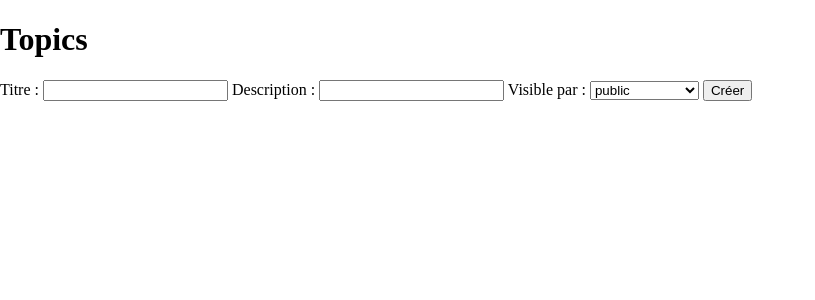
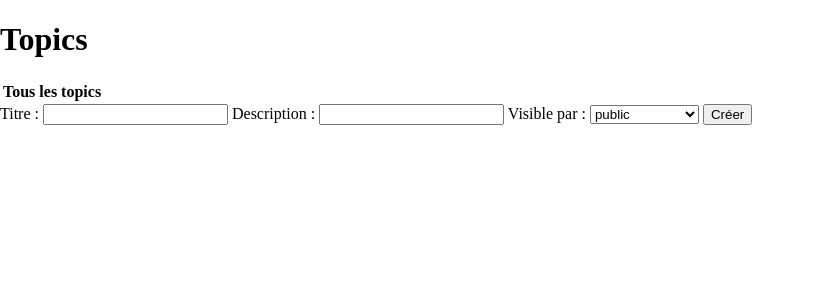
Before and after one commit to maxime-siegl/forum, a PHP site: page /topic.php in a window 1280 px wide. Shown: the top 300 px of the page, without its empty margins (0-815 px from the left). Run offline with PHP 8.4, Linux system fonts and the light colour scheme; data comes from the database, SQL or seed files in the repository; lists and menus that the app fills with data are empty.

Commit message:
création des requetes pour afficher les topics

```diff
--- a/include/php_topic.php
+++ b/include/php_topic.php
@@ -2,12 +2,30 @@
 
 //faire 2 versions : admin à acces au formulaire en plus des l'affichage des topics
     require_once 'fonctions/fonction_global.php';
+    $connexionbdd = connexionbdd();
 
-    $connexionbdd = connexionbdd();
+    //Va chercher tous les rangs de bdd
     $requete_rang = "SELECT * FROM confidentialite";
     $query_rang = mysqli_query($connexionbdd, $requete_rang);
     $rang = mysqli_fetch_all($query_rang, MYSQLI_ASSOC);
 
+    //Va chercher tous les topics / VERSION ADMIN/MODO-mettre la requete dans le if et la query et fectch_all en dehors
+    $requete_topic_admin = "SELECT * FROM topics";
+    $query_topic_admin = mysqli_query($connexionbdd, $requete_topic_admin);
+    $topic_admin = mysqli_fetch_all($query_topic_admin, MYSQLI_ASSOC);
+
+    //VERSION MEMBRE-mettre la requete dans le if et la query et fectch_all en dehors
+    $requete_topic_membre = "SELECT * FROM topics WHERE id_confidentialite=1 OR id_confidentialite=2";
+    $query_topic_membre = mysqli_query($connexionbdd, $requete_topic_membre);
+    $topic_membre_brut = mysqli_fetch_all($query_topic_membre, MYSQLI_ASSOC);
+
+    //VERSION PUBLIC-mettre la requete dans le if et la query et fectch_all en dehors
+    $requete_topic_public = "SELECT * FROM topics WHERE id_confidentialite=1";
+    $query_topic_public = mysqli_query($connexionbdd, $requete_topic_public);
+    $topic_public_brut = mysqli_fetch_all($query_topic_public, MYSQLI_ASSOC);
+
+
+    //A mettre dans la condition user = admin ou modo
     if(isset($_POST["ajout_topic"]) && !empty($_POST["titre"]) && !empty($_POST["description"]))
         {
             //initialisation des variables
--- a/topic.php
+++ b/topic.php
@@ -14,6 +14,16 @@
 
     <main>
         <h1>Topics</h1>
+        <table>
+            <thead>
+                <tr>
+                    <th>Tous les topics</th>
+                </tr>
+            </thead>
+            <tbody>
+                <!-- foreach avec le resultat de la requete des topics -->
+            </tbody>
+        </table>
         <form action="topic.php" method="POST">
             <label for="titre">Titre :</label>
             <input type="text" id="titre" name="titre" required>
```
